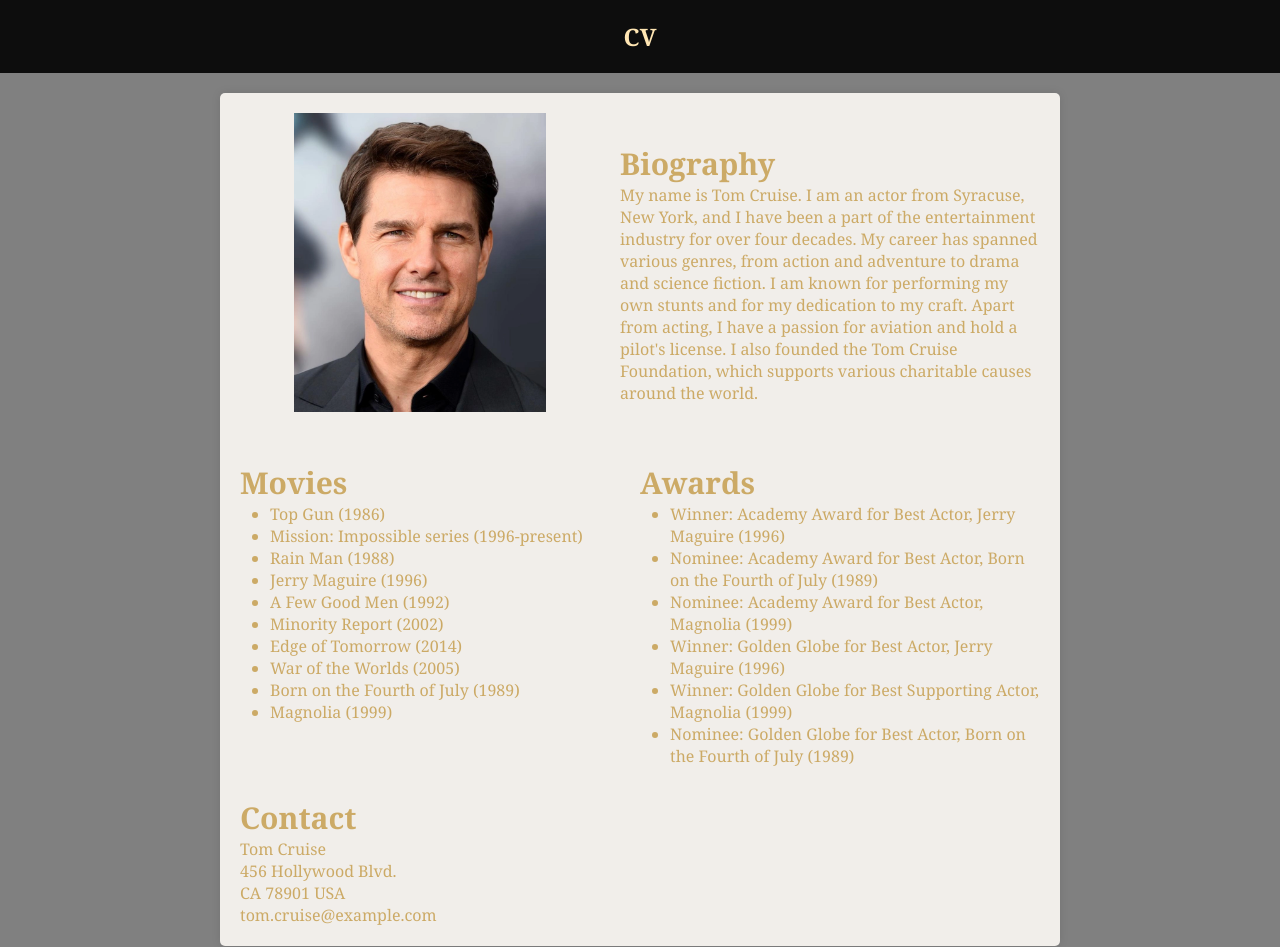
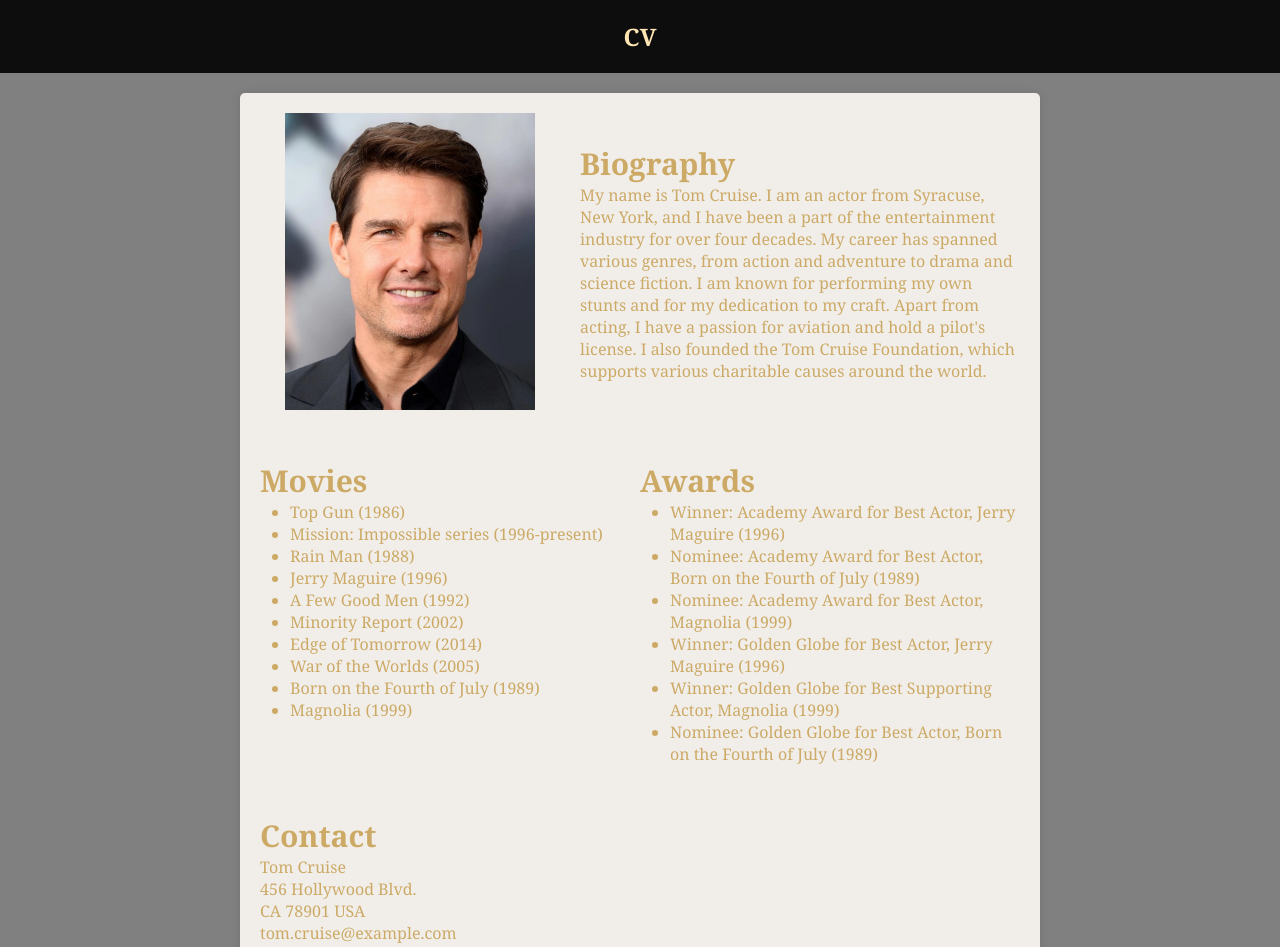
Before and after one commit to Benjiruu/CV-Frontend, a plain HTML site: page index.html in a window 1280 px wide. Shown: the top 947 px of the page. Drawn offline with Linux system fonts and the light colour scheme.

Commit message:
Update style.css

```diff
--- a/style.css
+++ b/style.css
@@ -1,5 +1,10 @@
-
-body, h1, h2, h3, p, ul, li {
+body,
+h1,
+h2,
+h3,
+p,
+ul,
+li {
     margin: 0;
     padding: 0;
 }
@@ -32,13 +37,16 @@ main {
 }
 
 #photo img {
-    max-width: 70%;
+    max-width: 250px;
     height: auto;
     display: block;
     margin: 0 auto 20px;
 }
 
-#bio h2, #movies h2, #awards h2, #contact h2 {
+#bio h2,
+#movies h2,
+#awards h2,
+#contact h2 {
     font-size: 30px;
     margin-top: 30px;
 }
@@ -52,7 +60,29 @@ address {
     font-style: normal;
 }
 
-/*layout reponsiv*/
+
+* {
+    box-sizing: border-box;
+}
+
+/* För smala skärmar */
+@media (max-width: 599px) {
+    main {
+        flex-direction: column;
+    }
+
+    #photo {
+        width: 100%;
+        height: auto;
+        margin-bottom: 20px;
+    }
+
+    #bio {
+        width: 100%;
+    }
+}
+
+/* För breda skärmar */
 @media (min-width: 600px) {
     main {
         display: flex;
@@ -60,11 +90,17 @@ address {
     }
 
     #photo {
-        flex: 1 1 300px;
+        flex: 0 0 300px;
         margin-right: 20px;
     }
 
-    #bio, #movies, #awards, #contact {
-        flex: 2 1 300px;
+    #bio {
+        flex: 1;
+    }
+
+    #movies,
+    #awards {
+        flex-basis: 50%;
+        margin-bottom: 20px;
     }
 }
```
